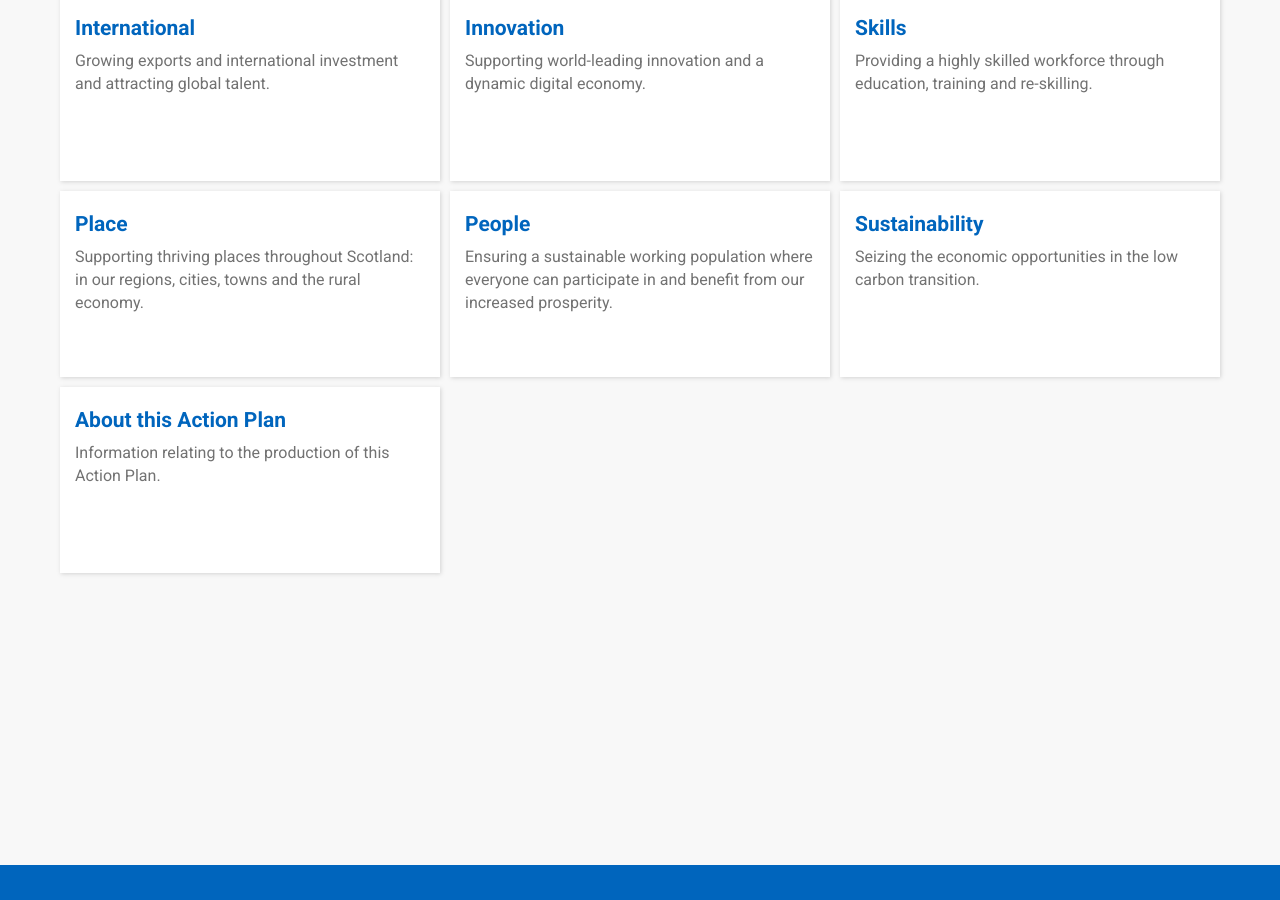
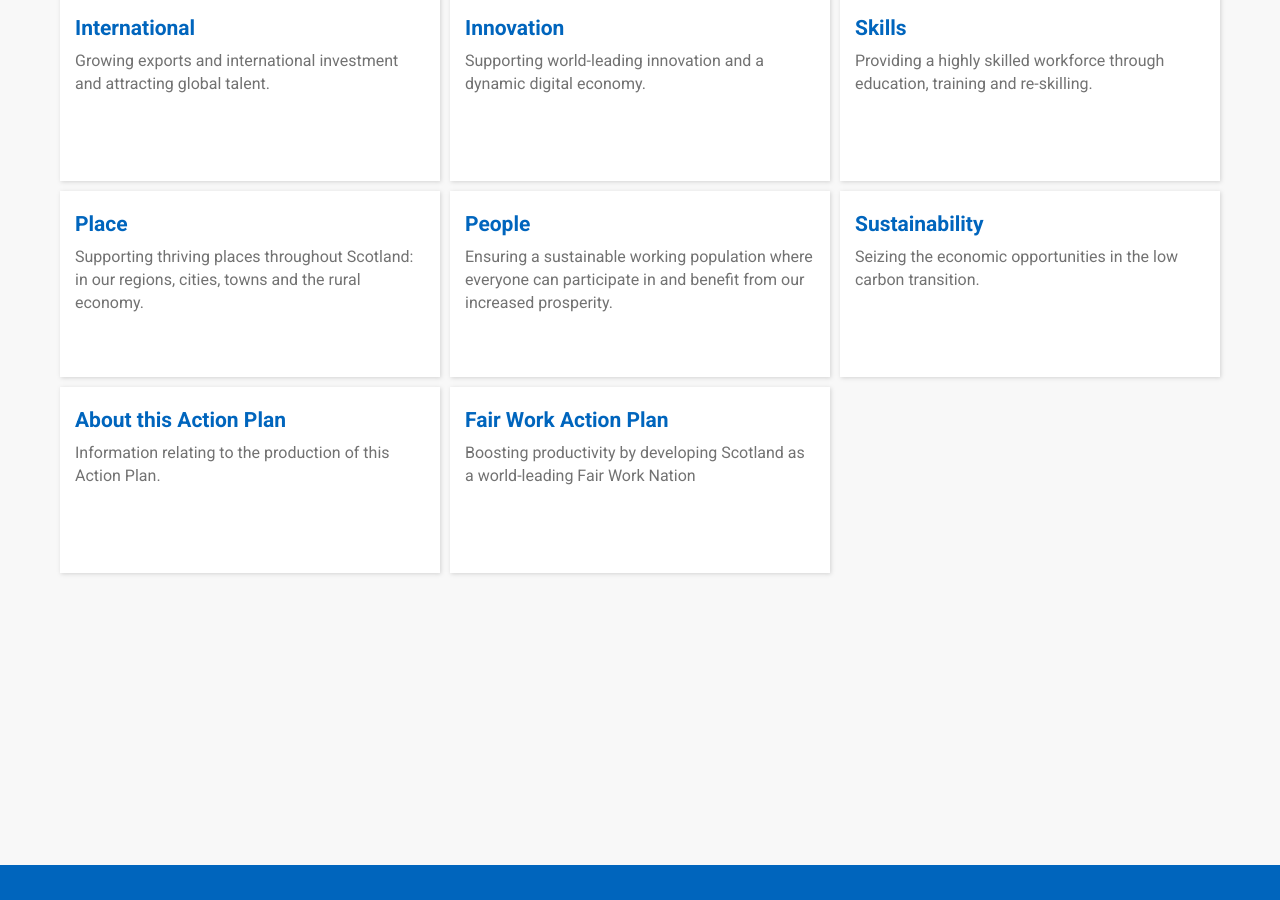
Before and after one commit to scottishgovernment/economicactionplan.mygov.scot, a Jekyll site: the page built from index.md, in a window 1280 px wide and 900 px high, scrolled down 610 px. Built offline with Jekyll 4.4.1, drawn with Linux system fonts in a browser that asks for light colours.

Commit message:
Add FWAP to EAP home page

```diff
--- a/pages/fair-work-action-plan.md
+++ b/pages/fair-work-action-plan.md
@@ -1,7 +1,7 @@
 ---
 layout: tiles-hero
 title:  "Fair Work Action Plan"
-category:
+category: economic-action-plan
 summary: "Boosting productivity by developing Scotland as a world-leading Fair Work Nation"
 subtitle: "Boosting productivity by developing Scotland as a world-leading Fair Work Nation"
 index: 13
```
